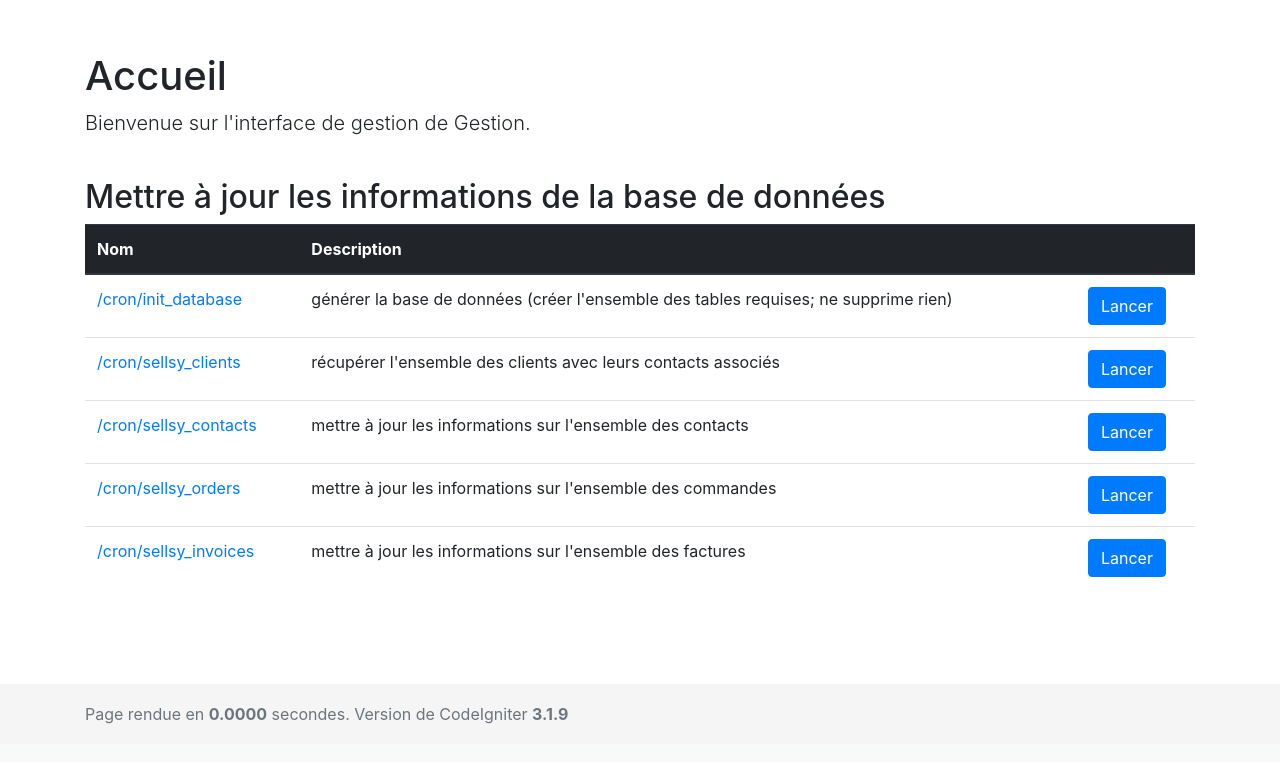
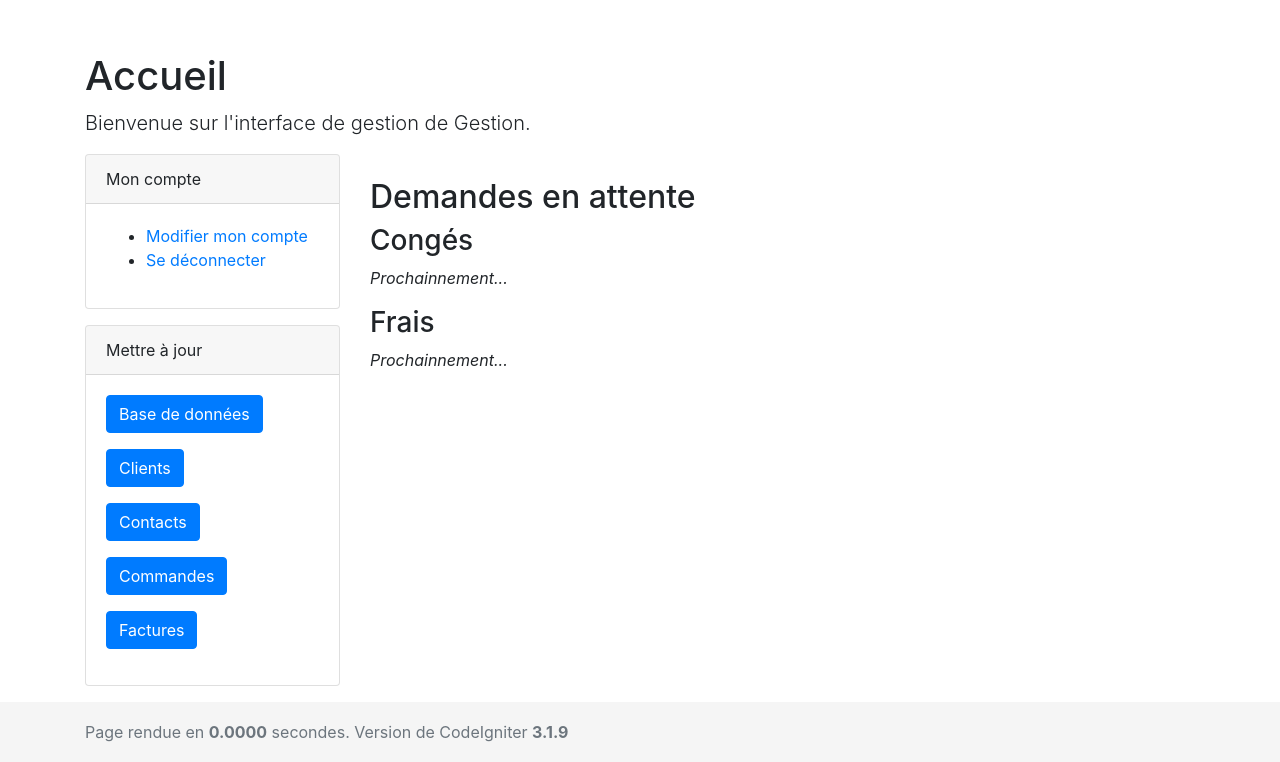
Before and after one commit to ludovicm67/extranet-old, a CodeIgniter app: template application/views/welcome_message.php in a window 1280 px wide. Shown: the part 56-818 px from the top of the page. Before the commit the page ends 780 px from the top, so only its background shows below. Run offline with CodeIgniter, Linux system fonts and the light colour scheme; the template is opened without the code that fills it, so the values that code supplies are empty; some libraries are stand-ins or nearby versions.

Commit message:
changed homepage

```diff
--- a/application/views/welcome_message.php
+++ b/application/views/welcome_message.php
@@ -12,8 +12,69 @@ ob_start();
                                                         );
                                                         ?>.</p>
 
+<div class="row">
+  <div class="col-md-3">
+    <div class="card mb-3">
+      <div class="card-header">
+        Mon compte
+      </div>
+      <div class="card-body">
+        <?php if (!empty($this->session->firstname)): ?>
+          <p>Bienvenue <?php echo htmlspecialchars($this->session->firstname); ?> !</p>
+        <?php endif; ?>
+        <ul>
+          <li><a href="/users/me">Modifier mon compte</a></li>
+          <li><a href="/logout">Se déconnecter</a></li>
+        </ul>
+      </div>
+    </div>
+
+    <?php if (!empty($favProjects)): ?>
+    <div class="card mb-3">
+      <div class="card-header">
+        Projets favoris
+      </div>
+      <div class="card-body">
+        <ul>
+          <?php foreach ($favProjects as $project): ?>
+            <li>
+              <a href="/project/<?php echo $project->id; ?>">
+                <?php echo $project->name; ?>
+              </a>
+            </li>
+          <?php endforeach; ?>
+        </ul>
+      </div>
+    </div>
+    <?php endif; ?>
+
+    <div class="card mb-3">
+      <div class="card-header">
+        Mettre à jour
+      </div>
+      <div class="card-body">
+        <p>
+          <button class="btn btn-primary request-runner" data-request="/cron/init_database" type="button">Base de données</button>
+        </p>
+        <p>
+          <button class="btn btn-primary request-runner" data-request="/cron/sellsy_clients" type="button">Clients</button>
+        </p>
+        <p>
+          <button class="btn btn-primary request-runner" data-request="/cron/sellsy_contacts" type="button">Contacts</button>
+        </p>
+        <p>
+          <button class="btn btn-primary request-runner" data-request="/cron/sellsy_orders" type="button">Commandes</button>
+        </p>
+        <p>
+          <button class="btn btn-primary request-runner" data-request="/cron/sellsy_invoices" type="button">Factures</button>
+        </p>
+      </div>
+    </div>
+  </div>
+
+  <div class="col-md-9">
     <?php if (!empty($projects)): ?>
-<h2>Projets sur lesquels je suis assigné</h2>
+    <h2>Mes projets</h2>
     <ul class="list-upgraded">
       <?php foreach ($projects as $project): ?>
         <li>
@@ -25,43 +86,15 @@ ob_start();
     </ul>
     <?php endif; ?>
 
-<h2>Mettre à jour les informations de la base de données</h2>
-<table class="table table-hover">
-  <thead class="thead-dark">
-    <tr>
-      <th scope="col">Nom</th>
-      <th scope="col">Description</th>
-      <th scope="col"></th>
-    </tr>
-  </thead>
-  <tbody>
-    <tr class="searcher-item" data-searcher="init_database">
-      <td><a href="/cron/init_database" target="_blank">/cron/init_database</a></td>
-      <td>générer la base de données (créer l'ensemble des tables requises; ne supprime rien)</td>
-      <td><button class="btn btn-primary request-runner" data-request="/cron/init_database" type="button">Lancer</button></td>
-    </tr>
-    <tr class="searcher-item" data-searcher="sellsy_clients">
-      <td><a href="/cron/sellsy_clients" target="_blank">/cron/sellsy_clients</a></td>
-      <td>récupérer l'ensemble des clients avec leurs contacts associés</td>
-      <td><button class="btn btn-primary request-runner" data-request="/cron/sellsy_clients" type="button">Lancer</button></td>
-    </tr>
-    <tr class="searcher-item" data-searcher="sellsy_contacts">
-      <td><a href="/cron/sellsy_contacts" target="_blank">/cron/sellsy_contacts</a></td>
-      <td>mettre à jour les informations sur l'ensemble des contacts</td>
-      <td><button class="btn btn-primary request-runner" data-request="/cron/sellsy_contacts" type="button">Lancer</button></td>
-    </tr>
-    <tr class="searcher-item" data-searcher="sellsy_orders">
-      <td><a href="/cron/sellsy_orders" target="_blank">/cron/sellsy_orders</a></td>
-      <td>mettre à jour les informations sur l'ensemble des commandes</td>
-      <td><button class="btn btn-primary request-runner" data-request="/cron/sellsy_orders" type="button">Lancer</button></td>
-    </tr>
-    <tr class="searcher-item" data-searcher="sellsy_invoices">
-      <td><a href="/cron/sellsy_invoices" target="_blank">/cron/sellsy_invoices</a></td>
-      <td>mettre à jour les informations sur l'ensemble des factures</td>
-      <td><button class="btn btn-primary request-runner" data-request="/cron/sellsy_invoices" type="button">Lancer</button></td>
-    </tr>
-  </tbody>
-</table>
+    <h2>Demandes en attente</h2>
+
+    <h3>Congés</h3>
+    <p><em>Prochainnement...</em></p>
+
+    <h3>Frais</h3>
+    <p><em>Prochainnement...</em></p>
+  </div>
+</div>
 
 <?php $content = ob_get_clean();
 require_once VIEWPATH . 'template.php';
```
Also changed, not shown: application/controllers/Welcome.php (+27 -5 lines). Lines whose indentation alone changed are shown as unchanged.
